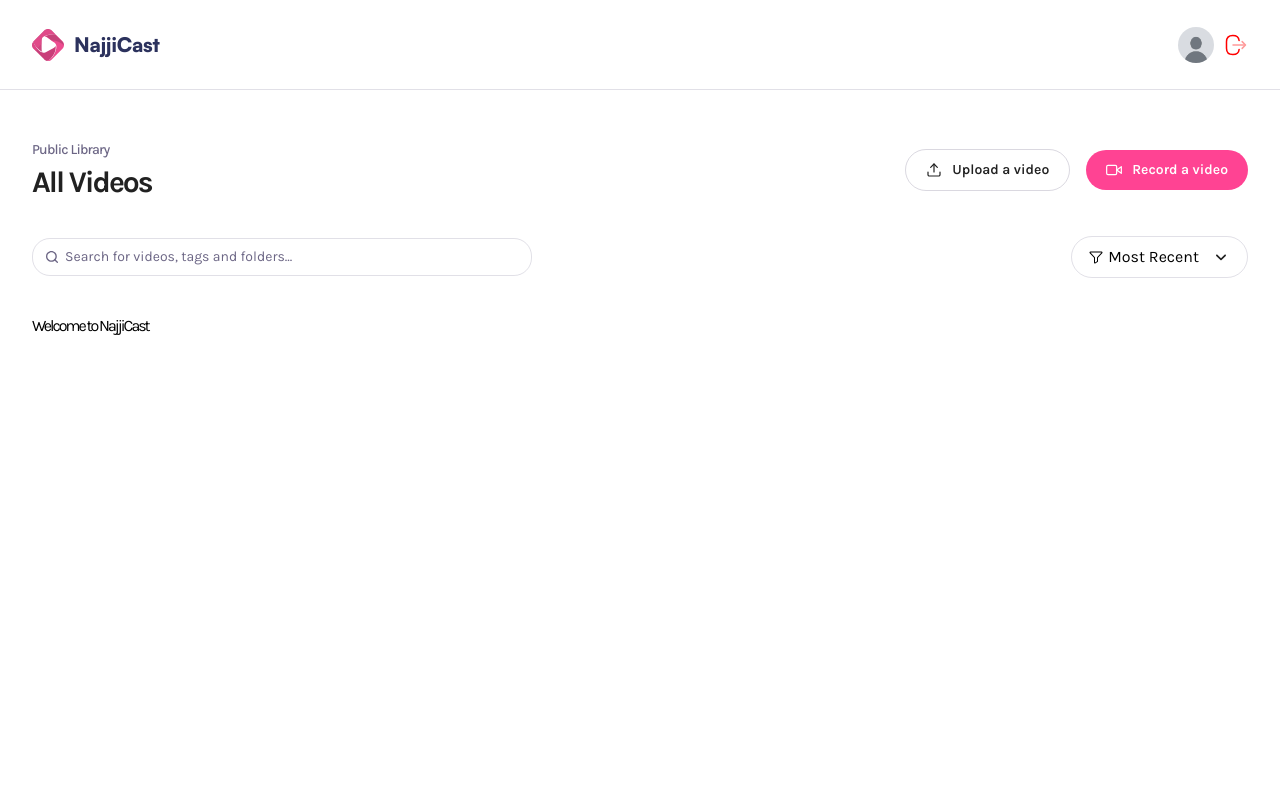
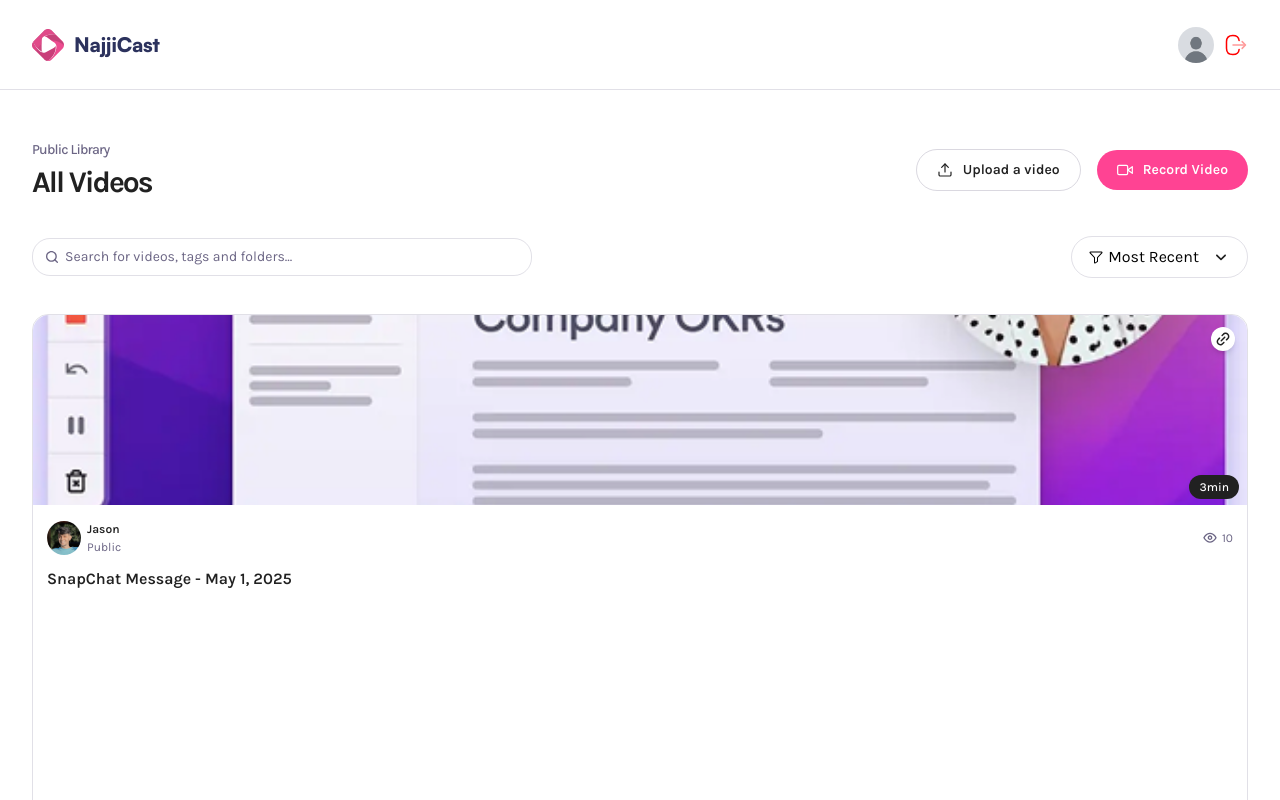
Before and after one commit to owenmicheal/screen-recording, a Next.js app: page / in a window 1280 px wide. Shown: the top 800 px of the page. Built offline with nearby package versions, Linux system fonts and the light colour scheme.

Commit message:
prepare card props

```diff
--- a/app/(root)/page.tsx
+++ b/app/(root)/page.tsx
@@ -1,4 +1,6 @@
 import Header from "@/components/Header";
+import VideoCard from "@/components/VideoCard";
+import { dummyCards } from "@/constants";
 import React from "react";
 
 const Page = () => {
@@ -6,7 +8,20 @@
     <main className="wrapper page">
       <Header subHeader="Public Library" title="All Videos" />
 
-      <h1 className="test-2xl font-karla">Welcome to NajjiCast</h1>
+      {dummyCards.map((card) => (
+        <VideoCard
+          key={card.id}
+          id={card.id}
+          title={card.title}
+          thumbnail={card.thumbnail}
+          createdAt={card.createdAt}
+          userImage={card.userImg}
+          userName={card.username}
+          views={card.views}
+          visibility={card.visibility}
+          duration={card.duration}
+        />
+      ))}
     </main>
   );
 };
--- a/app/(root)/profile/[id]/page.tsx
+++ b/app/(root)/profile/[id]/page.tsx
@@ -1,4 +1,6 @@
 import Header from "@/components/Header";
+import VideoCard from "@/components/VideoCard";
+import { dummyCards } from "@/constants";
 
 const page = async ({ params }: ParamsWithSearch) => {
   const { id } = await params;
@@ -9,7 +11,22 @@
         title="Kimbowa | Najjisoft"
         userImg="/assets/images/dummy.jpg"
       />
-      <h1 className="text-2xl font-karla">USER ID: {id}</h1>
+
+      <section className="video-grid"></section>
+      {dummyCards.map((card) => (
+        <VideoCard
+          key={card.id}
+          id={card.id}
+          title={card.title}
+          thumbnail={card.thumbnail}
+          createdAt={card.createdAt}
+          userImage={card.userImg}
+          userName={card.username}
+          views={card.views}
+          visibility={card.visibility}
+          duration={card.duration}
+        />
+      ))}
     </div>
   );
 };
--- a/components/Header.tsx
+++ b/components/Header.tsx
@@ -42,7 +42,7 @@
                 width={16}
                 height={16}
               />
-              <span>Record a video </span>
+              <span>Record Video</span>
             </button>
           </div>
         </aside>
--- /dev/null
+++ b/components/VideoCard.tsx
@@ -0,0 +1,75 @@
+"use client";
+
+import Image from "next/image";
+import Link from "next/link";
+
+const VideoCard = ({
+  id,
+  title,
+  thumbnail,
+  userImage,
+  userName,
+  createdAt,
+  views,
+  visibility,
+  duration,
+}: VideoCardProps) => {
+  return (
+    <Link href={`/video/${id}`} className="video-card">
+      <Image
+        src={thumbnail}
+        alt="thumbnail"
+        width={290}
+        height={160}
+        className="thumbnail"
+      />
+      <article>
+        <div>
+          <figure>
+            <Image
+              src={userImage}
+              alt="avatar"
+              width={34}
+              height={34}
+              className="rounded-full aspect-square"
+            />
+            <figcaption>
+              <h3>{userName}</h3>
+              <p>{visibility}</p>
+            </figcaption>
+          </figure>
+          <aside>
+            <Image
+              src="/assets/icons/eye.svg"
+              alt="views"
+              width={16}
+              height={16}
+            />
+            <span>{views} </span>
+          </aside>
+        </div>
+        <h2>
+          {title} -{" "}
+          {createdAt.toLocaleDateString("en-Us", {
+            year: "numeric",
+            month: "short",
+            day: "numeric",
+          })}
+        </h2>
+      </article>
+      <button onClick={() => {}} className="copy-btn">
+        <Image
+          src="/assets/icons/link.svg"
+          alt="link icon"
+          width={18}
+          height={18}
+        />
+      </button>
+      {duration && (
+        <div className="duration">{Math.ceil(duration / 60)}min</div>
+      )}
+    </Link>
+  );
+};
+
+export default VideoCard;
--- a/index.d.ts
+++ b/index.d.ts
@@ -73,11 +73,11 @@
   id: string;
   title: string;
   thumbnail: string;
-  userImg: string;
-  username: string;
+  userImage: string;
+  userName: string;
   createdAt: Date;
   views: number;
-  visibility: Visibility;
+  visibility: string;
   duration: number | null;
 }
 
```
